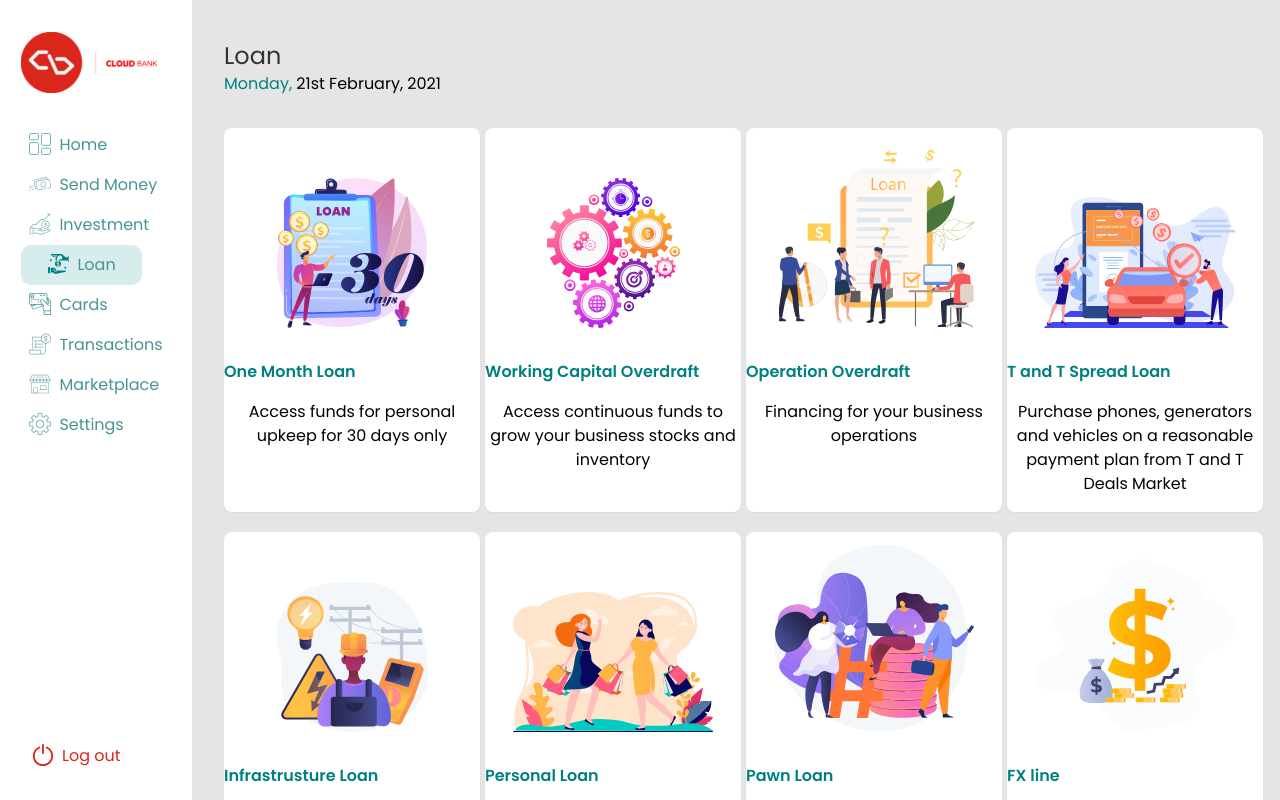
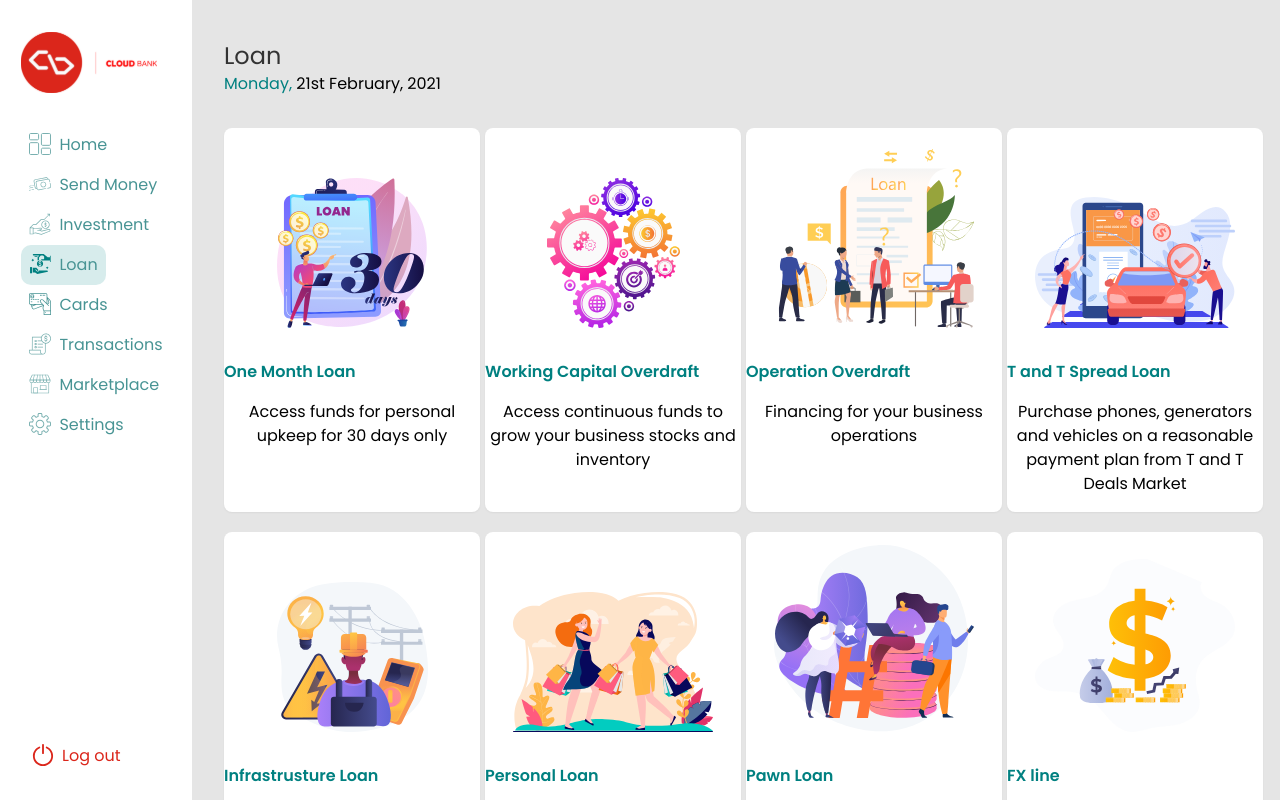
Before and after one commit to creasedigital/cloud_bank, a React (Create React App) app: page /loan in a window 1280 px wide. Shown: the top 800 px of the page. Built offline with nearby package versions, Linux system fonts and the light colour scheme.

Commit message:
active class bug fixed

```diff
--- a/src/components/SideNavItem.js
+++ b/src/components/SideNavItem.js
@@ -3,11 +3,11 @@ import { menuLinks } from "../data";
 
 const SideNavItem = () => {
 	return (
-		<div className="text-navGreen">
+		<div className="text-navGreen ">
 			{menuLinks.map((menuLink) => (
 				<NavLink to={menuLink.path}>
 					{" "}
-					<button className="flex p-2 " key={menuLink.id}>
+					<button className="flex p-2 w-full" key={menuLink.id}>
 						<img alt="icon" className="pr-2" src={menuLink.icon} />
 						<span className="">{menuLink.title}</span>
 					</button>
--- a/src/index.css
+++ b/src/index.css
@@ -29,7 +29,6 @@ code {
 .active {
 	background-color: #d7ecec;
 	border-radius: 10px;
-	padding: 0 18px;
 	display: inline-block;
 }
 
```
